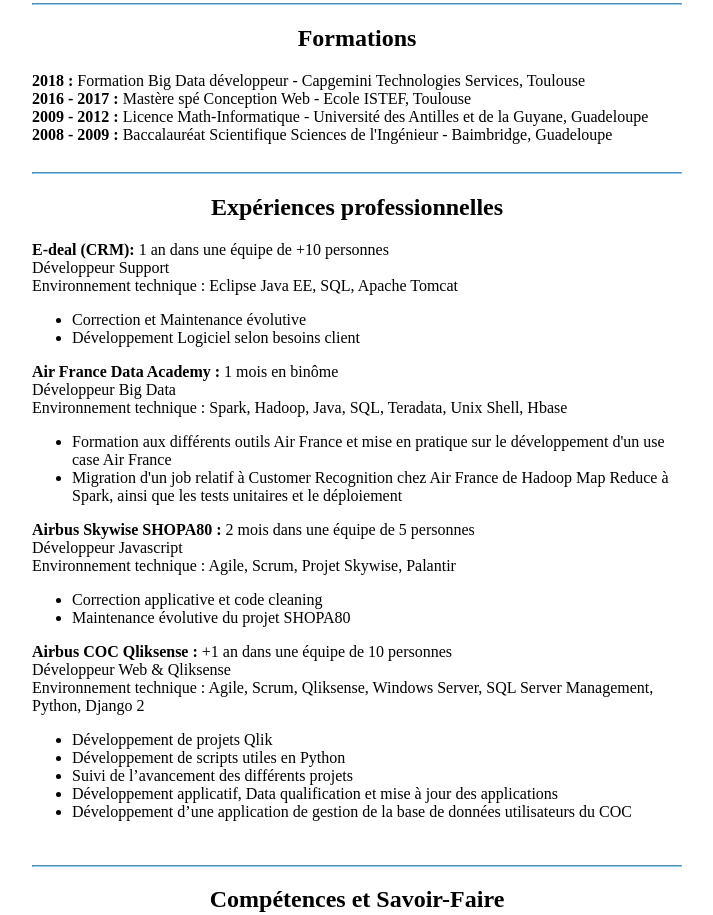
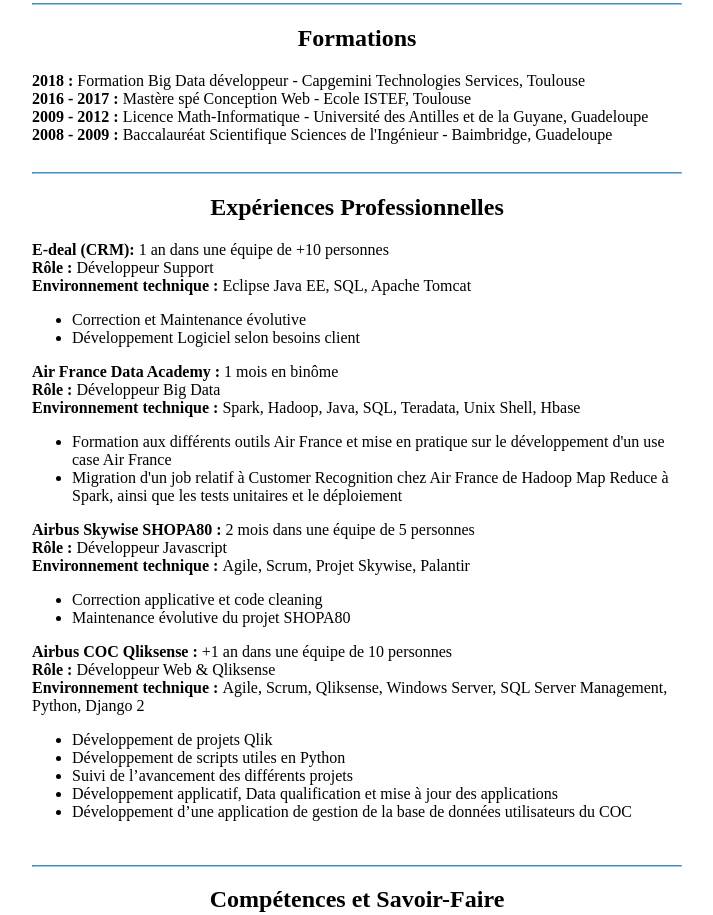
Before and after one commit to Sonny4real/Moncv-online, a plain HTML site: page index.html in a window 1280 px wide. Shown: the part 324-1239 px from the top of the page, without its empty margins (283-996 px from the left). Drawn offline with Linux system fonts and the light colour scheme.

Commit message:
Add files via upload

```diff
--- a/index.html
+++ b/index.html
@@ -49,11 +49,11 @@
 
             <hr>
 
-            <h2>Expériences professionnelles</h2>
+            <h2>Expériences Professionnelles</h2>
 
             <strong>E-deal (CRM): </strong>
             <span>1 an dans une équipe de +10 personnes</span>
-            <p>Développeur Support<br>Environnement technique : Eclipse Java EE, SQL, Apache Tomcat</p>
+            <p><strong>Rôle : </strong>Développeur Support<br><strong>Environnement technique : </strong>Eclipse Java EE, SQL, Apache Tomcat</p>
             <ul>
                 <li>Correction et Maintenance évolutive</li>
                 <li>Développement Logiciel selon besoins client</li>
@@ -61,7 +61,7 @@
 
             <strong>Air France Data Academy : </strong>
             <span>1 mois en binôme</span>
-            <p>Développeur Big Data<br>Environnement technique : Spark, Hadoop, Java, SQL, Teradata, Unix Shell, Hbase
+            <p><strong>Rôle : </strong>Développeur Big Data<br><strong> Environnement technique : </strong>Spark, Hadoop, Java, SQL, Teradata, Unix Shell, Hbase
             </p>
             <ul>
                 <li>Formation aux différents outils Air France et mise en pratique sur le développement d'un use case
@@ -72,7 +72,7 @@
 
             <strong>Airbus Skywise SHOPA80 : </strong>
             <span>2 mois dans une équipe de 5 personnes</span>
-            <p>Développeur Javascript<br>Environnement technique : Agile, Scrum, Projet Skywise, Palantir</p>
+            <p><strong>Rôle : </strong> Développeur Javascript<br><strong> Environnement technique : </strong>Agile, Scrum, Projet Skywise, Palantir</p>
             <ul>
                 <li>Correction applicative et code cleaning </li>
                 <li>Maintenance évolutive du projet SHOPA80</li>
@@ -80,7 +80,7 @@
 
             <strong>Airbus COC Qliksense :</strong>
             <span>+1 an dans une équipe de 10 personnes</span>
-            <p>Développeur Web & Qliksense<br>Environnement technique : Agile, Scrum, Qliksense, Windows Server, SQL
+            <p><strong>Rôle : </strong> Développeur Web & Qliksense<br><strong> Environnement technique : </strong>Agile, Scrum, Qliksense, Windows Server, SQL
                 Server Management, Python, Django 2</p>
             <ul>
                 <li>Développement de projets Qlik</li>
```
